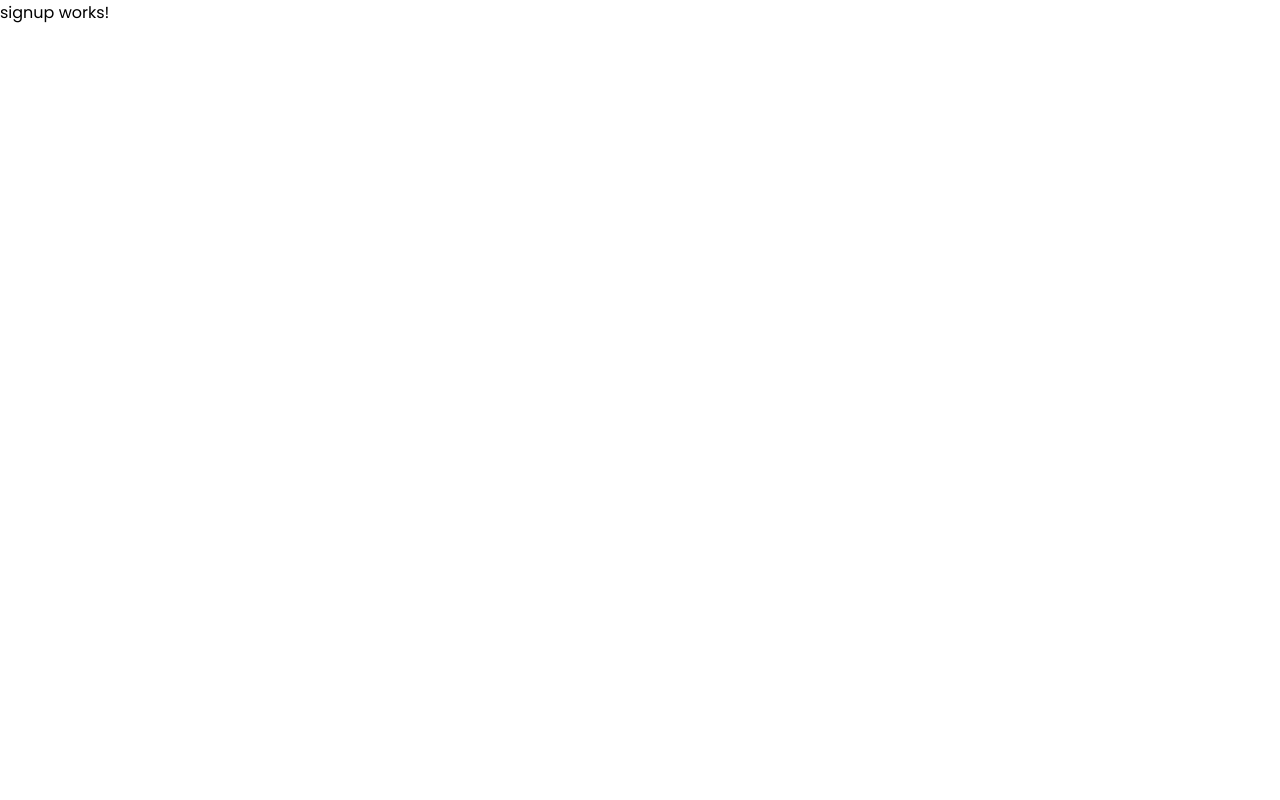
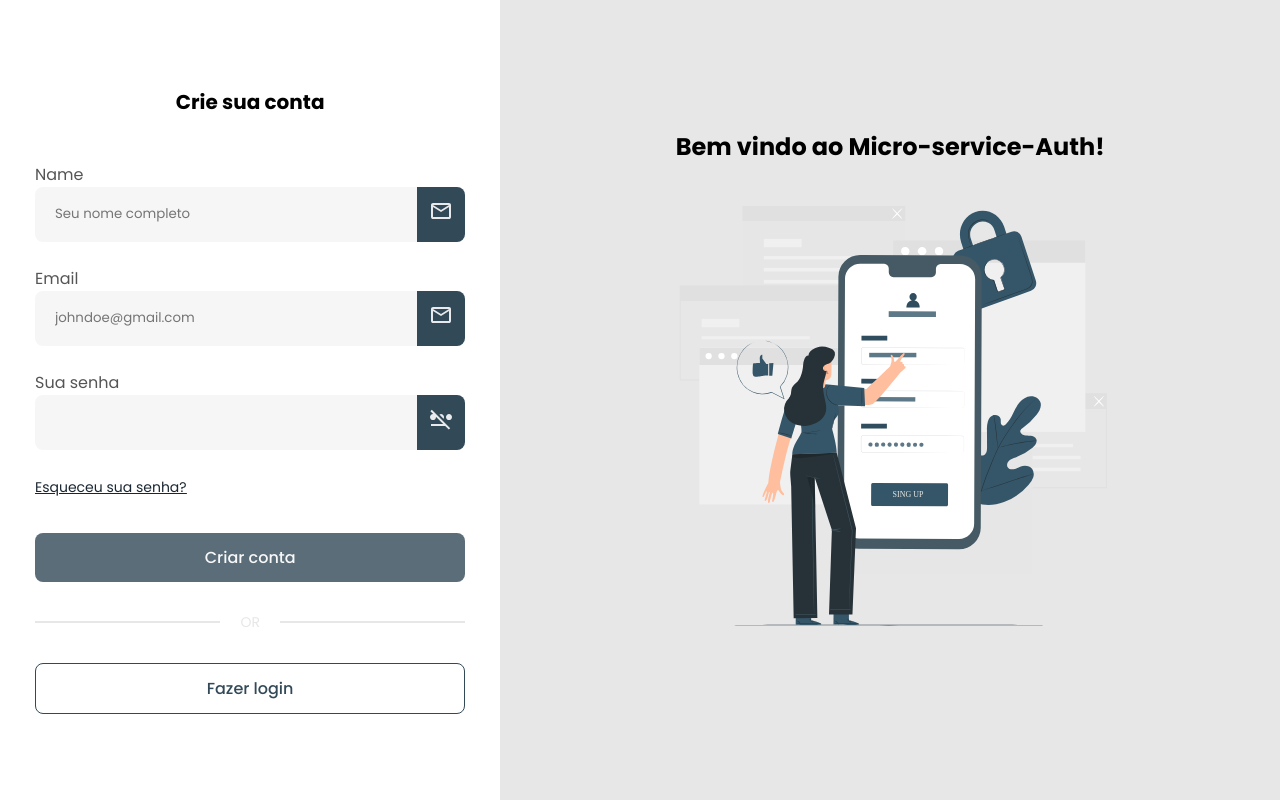
Before and after one commit to Faelkk/micro-service-auth-fe, an Angular app: page /signup in a window 1280 px wide. Built offline with nearby package versions, Linux system fonts and the light colour scheme.

Commit message:
feat: signup page content, Portuguese texts, and input visibility fix

```diff
--- a/src/app/components/primary-input/primary-input.component.html
+++ b/src/app/components/primary-input/primary-input.component.html
@@ -1,5 +1,6 @@
 <div class="input-wrapper">
   <label [for]="inputName">{{ label }}</label>
+
   <div class="input-content">
     <input
       [type]="type"
@@ -7,6 +8,7 @@
       [value]="value"
       (input)="onInput($event)"
     />
+
     <div class="icon" (click)="toggleIcon()">
       <ng-content></ng-content>
     </div>
--- a/src/app/components/primary-input/primary-input.component.scss
+++ b/src/app/components/primary-input/primary-input.component.scss
@@ -18,6 +18,7 @@
             padding: 12px;
             background-color: blu(700);
             border-radius: 0 8px 8px 0;
+            cursor: pointer;
 
             img {
                 height: 20px;
--- a/src/app/components/primary-input/primary-input.component.ts
+++ b/src/app/components/primary-input/primary-input.component.ts
@@ -1,7 +1,6 @@
-import { Component, Input, forwardRef } from '@angular/core';
+import { Component, Input, forwardRef, OnInit } from '@angular/core';
 import {
   ControlValueAccessor,
-  FormGroup,
   NG_VALUE_ACCESSOR,
   ReactiveFormsModule,
 } from '@angular/forms';
@@ -22,17 +21,25 @@ type InputTypes = 'text' | 'email' | 'password';
   templateUrl: './primary-input.component.html',
   styleUrl: './primary-input.component.scss',
 })
-export class PrimaryInputComponent implements ControlValueAccessor {
+export class PrimaryInputComponent implements ControlValueAccessor, OnInit {
   @Input() type: InputTypes = 'text';
   @Input() placeholder: string = '';
   @Input() label: string = '';
   @Input() inputName: string = '';
+
+  initialType: InputTypes = 'text';
   value: string = '';
   onChange: any = () => {};
   onTouched: any = () => {};
 
+  ngOnInit() {
+    this.initialType = this.type;
+  }
+
   toggleIcon() {
-    this.type = this.type === 'password' ? 'text' : 'password';
+    if (this.initialType === 'password') {
+      this.type = this.type === 'password' ? 'text' : 'password';
+    }
   }
 
   onInput(event: Event) {
--- a/src/app/pages/signin/signin.component.html
+++ b/src/app/pages/signin/signin.component.html
@@ -1,8 +1,8 @@
 
 <app-default-login-layout
-    title="Login into your account"
-    primaryBtnText="Login agora"
-    secondaryBtnText="Crie sua contra"
+    title="Faça login na sua conta"
+    primaryBtnText="Fazer login"
+    secondaryBtnText="Criar sua conta"
     defaultImageLayout="/assets/svgs/Login-pana.svg"
     (submit)="submit()"
     (navigate)="navigate()"
@@ -26,9 +26,9 @@
   label="Sua senha"
 >
   @if (showPassword) {
-    <img src="/assets/svgs/password-on.svg" (click)="togglePassword()" />
+    <img src="/assets/svgs/password-on.svg" />
   } @else {
-    <img src="/assets/svgs/password-off.svg" (click)="togglePassword()" />
+    <img src="/assets/svgs/password-off.svg" />
   }
 </app-primary-input>
 
--- a/src/app/pages/signup/signup.component.html
+++ b/src/app/pages/signup/signup.component.html
@@ -1 +1,47 @@
-<p>signup works!</p>
+
+<app-default-login-layout
+    title="Crie sua conta"
+    primaryBtnText="Criar conta"
+    secondaryBtnText="Fazer login"
+    defaultImageLayout="/assets/svgs/Mobile-login-pana.svg"
+    (submit)="submit()"
+    (navigate)="navigate()"
+    [disablePrimaryBtn]="!signupForm.valid"
+
+>
+    <form [formGroup]="signupForm">
+     <app-primary-input
+            formControlName="name"
+            inputName="name"
+            type="text"
+            label="Name"
+            placeholder="Seu nome completo"
+        >
+            <img src="/assets/svgs/email.svg"/>
+        </app-primary-input>
+
+        <app-primary-input
+            formControlName="email"
+            inputName="email"
+            type="email"
+            label="Email"
+            placeholder="johndoe@gmail.com"
+        >
+            <img src="/assets/svgs/email.svg"/>
+        </app-primary-input>
+<app-primary-input app-primary-input
+  formControlName="password"
+  inputName="password"
+  [type]="showPassword ? 'text' : 'password'"
+  label="Sua senha"
+>
+  @if (showPassword) {
+    <img src="/assets/svgs/password-on.svg" />
+  } @else {
+    <img src="/assets/svgs/password-off.svg"  />
+  }
+</app-primary-input>
+
+    <a href="recovery-password"><span> Esqueceu sua senha? </span></a>
+    </form>
+</app-default-login-layout>
--- a/src/app/pages/signup/signup.component.scss
+++ b/src/app/pages/signup/signup.component.scss
@@ -0,0 +1,16 @@
+@import "../../../styles/variables.scss";
+
+form {
+    width: 100%;
+    display: flex;
+    flex-direction: column;
+    gap: 24px;
+    margin-bottom: 34px;
+
+    span {
+        font-size: 14px;
+        text-decoration: underline;
+        color: blu(800);
+        text-align: end;
+    }
+}
--- a/src/app/pages/signup/signup.component.ts
+++ b/src/app/pages/signup/signup.component.ts
@@ -1,11 +1,78 @@
 import { Component } from '@angular/core';
+import { AuthService } from '../../services/auth-service.service';
+import { PrimaryInputComponent } from '../../components/primary-input/primary-input.component';
+import {
+  FormControl,
+  FormGroup,
+  ReactiveFormsModule,
+  Validators,
+} from '@angular/forms';
+import { DefaultLoginLayoutComponent } from '../../components/default-login-layout/default-login-layout.component';
+import { ToastrService } from 'ngx-toastr';
+import { Router } from '@angular/router';
+
+interface SignupForm {
+  email: FormControl;
+  password: FormControl;
+  name: FormControl;
+}
 
 @Component({
   selector: 'app-signup',
-  imports: [],
+  standalone: true,
+  imports: [
+    DefaultLoginLayoutComponent,
+    ReactiveFormsModule,
+    PrimaryInputComponent,
+  ],
+  providers: [AuthService],
   templateUrl: './signup.component.html',
-  styleUrl: './signup.component.scss'
+  styleUrl: './signup.component.scss',
 })
 export class SignupComponent {
+  signupForm!: FormGroup<SignupForm>;
+  showPassword = false;
 
+  constructor(
+    private router: Router,
+    private authService: AuthService,
+    private toastService: ToastrService
+  ) {
+    this.signupForm = new FormGroup({
+      email: new FormControl('', [Validators.required, Validators.email]),
+      password: new FormControl('', [
+        Validators.required,
+        Validators.minLength(6),
+      ]),
+      name: new FormControl('', [Validators.required, Validators.minLength(3)]),
+    });
+  }
+
+  preventFocusLoss(event: MouseEvent) {
+    event.preventDefault();
+  }
+
+  togglePassword() {
+    this.showPassword = !this.showPassword;
+  }
+
+  navigate() {
+    this.router.navigate(['signup']);
+  }
+
+  submit() {
+    this.authService
+      .signup(
+        this.signupForm.value.email,
+        this.signupForm.value.password,
+        this.signupForm.value.name
+      )
+      .subscribe({
+        next: () => this.toastService.success('Conta criada com sucesso!'),
+        error: () =>
+          this.toastService.error(
+            'Erro inesperado! Tente novamente mais tarde'
+          ),
+      });
+  }
 }
--- a/src/app/services/auth-service.service.ts
+++ b/src/app/services/auth-service.service.ts
@@ -1,5 +1,5 @@
 import { Injectable } from '@angular/core';
-import { SigninResponse } from '../types/auth-response.type';
+import { AuthResponseToken } from '../types/auth-response.type';
 import { tap } from 'rxjs';
 import { HttpClient } from '@angular/common/http';
 
@@ -9,9 +9,19 @@ import { HttpClient } from '@angular/common/http';
 export class AuthService {
   constructor(private httpClient: HttpClient) {}
 
-  login(name: string, password: string) {
+  login(email: string, password: string) {
     return this.httpClient
-      .post<SigninResponse>('/login', { name, password })
+      .post<AuthResponseToken>('/login', { email, password })
+      .pipe(
+        tap((value) => {
+          sessionStorage.setItem('auth-token', value.token);
+        })
+      );
+  }
+
+  signup(name: string, email: string, password: string) {
+    return this.httpClient
+      .post<AuthResponseToken>('/user', { name, email, password })
       .pipe(
         tap((value) => {
           sessionStorage.setItem('auth-token', value.token);
--- a/src/app/types/auth-response.type.ts
+++ b/src/app/types/auth-response.type.ts
@@ -1,3 +1,3 @@
-export type SigninResponse = {
+export type AuthResponseToken = {
   token: string;
 };
```
Also changed, not shown: src/assets/svgs/Mobile-login-pana.svg (renamed from src/assets/svgs/Mobile login-pana.svg).
